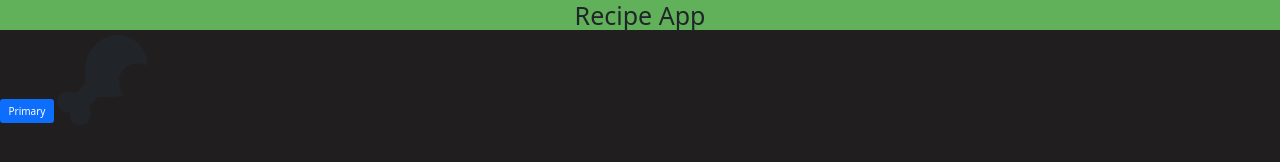
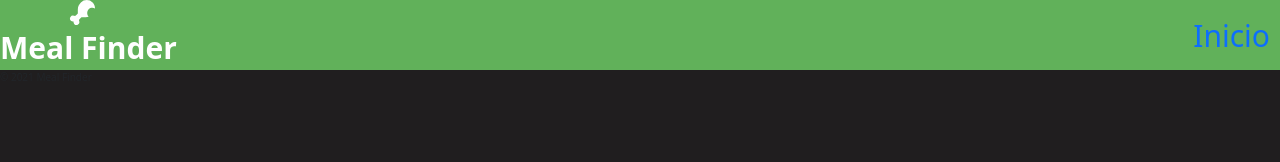
Before and after one commit to DanyGuerra/Recipe-App-Equipo11, a website built with webpack: page src/index.html in a window 1280 px wide. Built offline with nearby package versions, Linux system fonts and the light colour scheme; some packages are replaced by stand-ins of ours.

Commit message:
Agregando header y footer a index

```diff
--- a/src/index.html
+++ b/src/index.html
@@ -10,11 +10,21 @@
 </head>
 
 <body>
-    <header>
-        <h1>Recipe App</h1>
+    <header class="d-flex justify-content-between align-items-center">
+        <div class="logo">
+            <a href="./index.html">
+                <i class="fa fa-drumstick-bite fa-9x icon"></i>
+                Meal Finder
+            </a>
+        </div>
+        <div class="inicio">
+            <a href="./index.html">Inicio</a>
+        </div>
     </header>
-    <button type="button" class="btn btn-primary">Primary </i></button>
-    <i class="fa fa-drumstick-bite fa-9x"></i>
+
+    <footer>
+        <p>© 2021 Meal Finder</p>
+    </footer>
 </body>
 
 </html>
```
